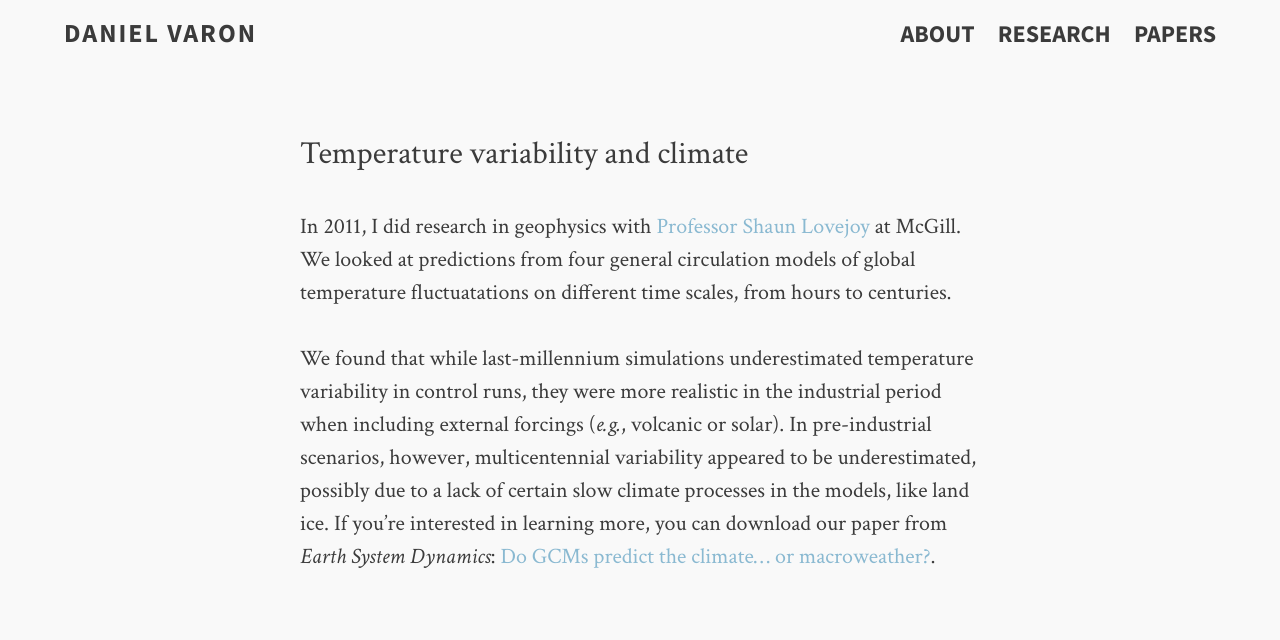
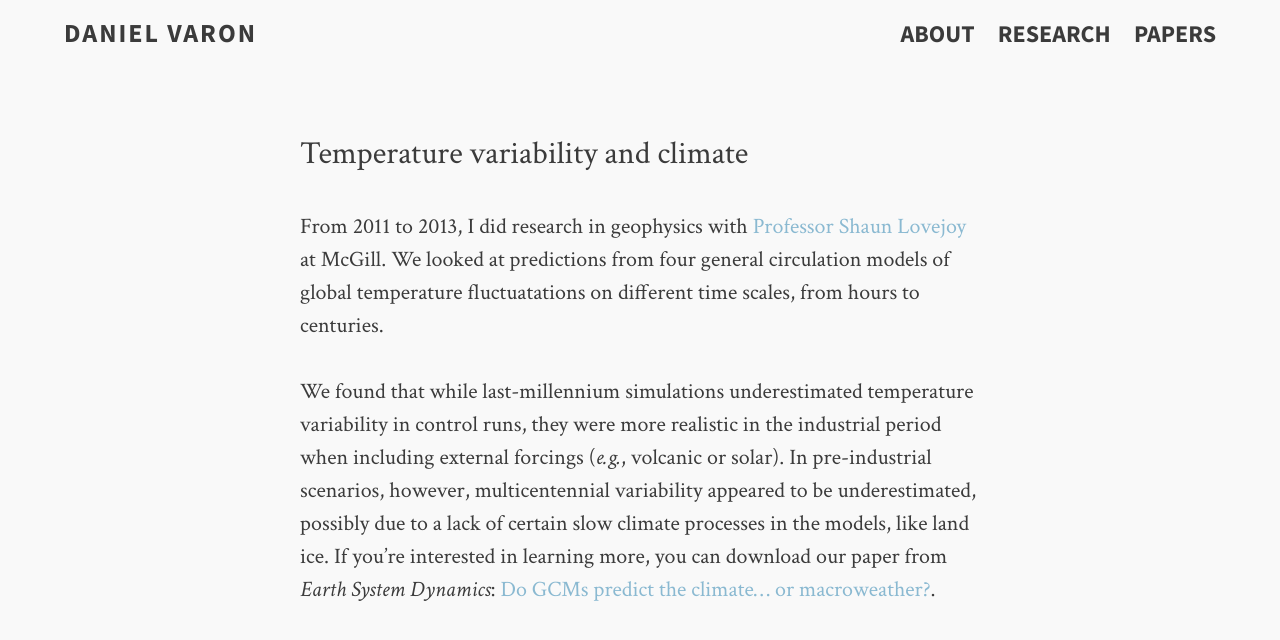
Before and after one commit to djvaron/djvaron.github.io, a Jekyll site: the page built from res_climate.md, in a window 1280 px wide. Shown: the top 640 px of the page. Built offline with Jekyll 4.4.1, drawn with Linux system fonts in a browser that asks for light colours.

Commit message:
edit climate research

```diff
--- a/res_climate.md
+++ b/res_climate.md
@@ -6,7 +6,7 @@
 tags: [daniel varon, research, climate]
 ---
 
-In 2011, I did research in geophysics with [Professor Shaun Lovejoy](http://www.physics.mcgill.ca/~gang/Lovejoy.htm) at McGill. We looked at predictions from four general circulation models of global temperature fluctuatations on different time scales, from hours to centuries.
+From 2011 to 2013, I did research in geophysics with [Professor Shaun Lovejoy](http://www.physics.mcgill.ca/~gang/Lovejoy.htm) at McGill. We looked at predictions from four general circulation models of global temperature fluctuatations on different time scales, from hours to centuries.
 
 We found that while last-millennium simulations underestimated temperature variability in control runs, they were more realistic in the industrial period when including external forcings (<em>e.g.</em>, volcanic or solar). In pre-industrial scenarios, however, multicentennial variability appeared to be underestimated, possibly due to a lack of certain slow climate processes in the models, like land ice. If you're interested in learning more, you can download our paper from <em>Earth System Dynamics</em>: [Do GCMs predict the climate... or macroweather?](http://www.earth-syst-dynam.net/4/439/2013/esd-4-439-2013.html).
 
```
